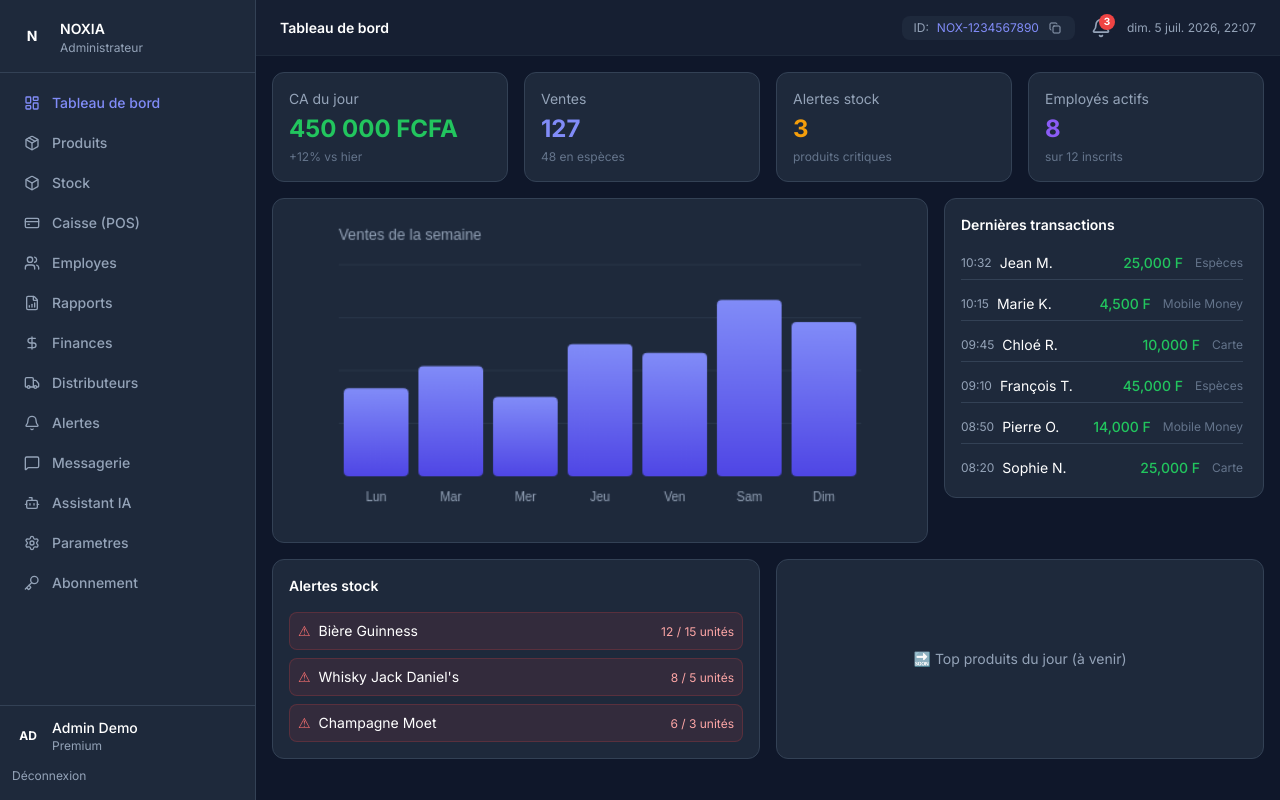
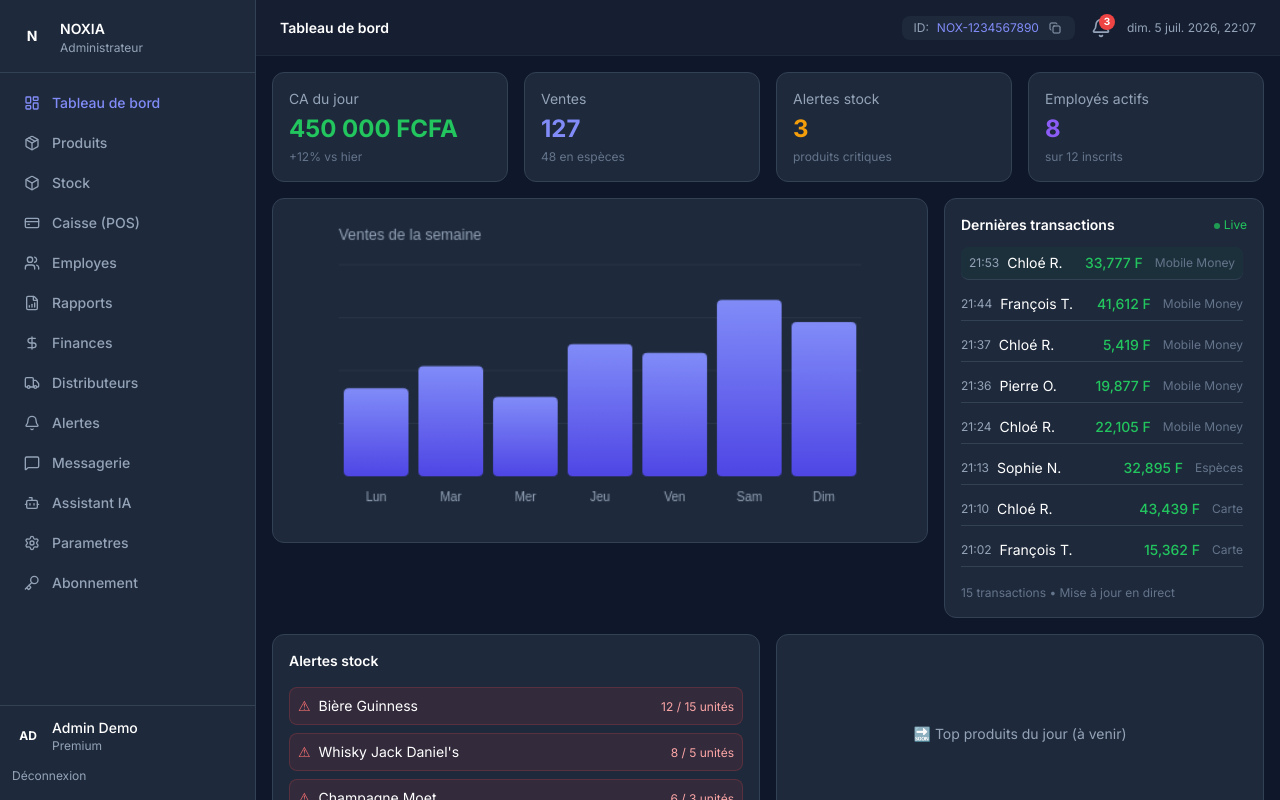
Before and after one commit to AgenxiaOrganization/noxia-frontend, a Next.js app: page /dashboard in a window 1280 px wide. Built offline with nearby package versions, Linux system fonts and the light colour scheme.

Commit message:
fix(dashboard): code unique dans TopBar, KPIs cliquables avec modal, transactions ameliorees

```diff
--- a/src/app/(dashboard)/dashboard/page.tsx
+++ b/src/app/(dashboard)/dashboard/page.tsx
@@ -82,7 +82,7 @@ export default function DashboardPage() {
   <div className="lg:col-span-2">
     <SalesChart />
   </div>
-        <div>
+  <div className="lg:col-span-1">
     <RecentTransactions />
   </div>
 </div>
--- a/src/components/dashboard/RecentTransactions.tsx
+++ b/src/components/dashboard/RecentTransactions.tsx
@@ -1,27 +1,109 @@
-const transactions = [
-  { product: 'Whisky Jack Daniel\'s', amount: 25000, payment: 'Espèces', time: '10:32', employee: 'Jean M.' },
-  { product: 'Bière Castel x3', amount: 4500, payment: 'Mobile Money', time: '10:15', employee: 'Marie K.' },
-  { product: 'Cocktail Mojito x2', amount: 10000, payment: 'Carte', time: '09:45', employee: 'Chloé R.' },
-  { product: 'Champagne Moet', amount: 45000, payment: 'Espèces', time: '09:10', employee: 'François T.' },
-  { product: 'Brochettes Poulet x4', amount: 14000, payment: 'Mobile Money', time: '08:50', employee: 'Pierre O.' },
-  { product: 'Whisky Jack Daniel\'s', amount: 25000, payment: 'Carte', time: '08:20', employee: 'Sophie N.' },
-  { product: 'Cocktail Mojito', amount: 5000, payment: 'Espèces', time: '07:55', employee: 'Jean M.' },
-  { product: 'Bière Guinness x2', amount: 4000, payment: 'Mobile Money', time: '07:30', employee: 'Marie K.' },
-]
+'use client'
+
+import { useState, useEffect, useRef } from 'react'
+
+const mockEmployees = ['Jean M.', 'Marie K.', 'Chloé R.', 'François T.', 'Pierre O.', 'Sophie N.']
+const mockProducts = ['Whisky Jack', 'Bière Castel', 'Cocktail Mojito', 'Champagne Moet', 'Brochettes', 'Burger Classic']
+const mockPayments = ['Espèces', 'Mobile Money', 'Carte']
+
+// Générer une transaction aléatoire
+const generateRandomTransaction = () => {
+  const now = new Date()
+  const time = now.toLocaleTimeString('fr-FR', { hour: '2-digit', minute: '2-digit' })
+  const amount = Math.floor(Math.random() * 45000) + 1500
+  const product = mockProducts[Math.floor(Math.random() * mockProducts.length)]
+  const employee = mockEmployees[Math.floor(Math.random() * mockEmployees.length)]
+  const payment = mockPayments[Math.floor(Math.random() * mockPayments.length)]
+
+  return {
+    product,
+    amount,
+    payment,
+    time,
+    employee,
+    id: Date.now() + Math.random()
+  }
+}
+
+// Générer 15 transactions initiales
+const generateInitialTransactions = () => {
+  const transactions = []
+  for (let i = 0; i < 15; i++) {
+    const t = generateRandomTransaction()
+    const d = new Date()
+    d.setMinutes(d.getMinutes() - Math.floor(Math.random() * 120))
+    t.time = d.toLocaleTimeString('fr-FR', { hour: '2-digit', minute: '2-digit' })
+    transactions.push(t)
+  }
+  return transactions.sort((a, b) => {
+    const [aH, aM] = a.time.split(':').map(Number)
+    const [bH, bM] = b.time.split(':').map(Number)
+    return (bH * 60 + bM) - (aH * 60 + aM)
+  })
+}
 
 export function RecentTransactions() {
+  const [transactions, setTransactions] = useState(generateInitialTransactions)
+  const containerRef = useRef<HTMLDivElement>(null)
+  const [isAtBottom, setIsAtBottom] = useState(true)
+
+  // Ajouter une nouvelle transaction toutes les 3-8 secondes
+  useEffect(() => {
+    const interval = setInterval(() => {
+      const newTransaction = generateRandomTransaction()
+      setTransactions(prev => [newTransaction, ...prev])
+
+      // Limiter à 50 transactions pour éviter de surcharger
+      setTransactions(prev => prev.slice(0, 50))
+    }, 3000 + Math.random() * 5000)
+
+    return () => clearInterval(interval)
+  }, [])
+
+  // Scroll auto si on est en bas
+  useEffect(() => {
+    if (containerRef.current && isAtBottom) {
+      containerRef.current.scrollTop = 0
+    }
+  }, [transactions, isAtBottom])
+
+  const handleScroll = () => {
+    if (containerRef.current) {
+      const { scrollTop } = containerRef.current
+      setIsAtBottom(scrollTop === 0)
+    }
+  }
+
   return (
    <div
-      className="p-4 rounded-xl border flex flex-col h-[300px]"
+  className="p-4 rounded-xl border flex flex-col h-full"
   style={{
     background: '#1e293b',
     borderColor: '#334155'
   }}
 >
-      <h3 className="font-semibold text-sm mb-3 text-white">Dernières transactions</h3>
-      <div className="flex-1 overflow-y-auto space-y-2 pr-1">
+      <div className="flex items-center justify-between mb-3">
+        <h3 className="font-semibold text-sm text-white">Dernières transactions</h3>
+        <span className="text-xs" style={{ color: '#22c55e' }}>
+          <span className="w-1.5 h-1.5 rounded-full inline-block animate-pulse mr-1" style={{ background: '#22c55e' }} />
+          Live
+        </span>
+      </div>
+
+      <div
+        ref={containerRef}
+        onScroll={handleScroll}
+        className="flex-1 overflow-y-auto space-y-2 pr-1"
+        style={{ maxHeight: '330px' }}
+      >
         {transactions.map((t, i) => (
-          <div key={i} className="flex items-center justify-between text-sm py-1.5 border-b" style={{ borderColor: '#334155' }}>
+          <div
+            key={t.id}
+            className={`flex items-center justify-between text-sm py-1.5 border-b transition-all duration-300 ${
+              i === 0 ? 'bg-green-500/5 rounded-lg px-2' : ''
+            }`}
+            style={{ borderColor: '#334155' }}
+          >
             <div className="flex items-center gap-2 min-w-0">
               <span className="text-xs" style={{ color: '#94a3b8' }}>{t.time}</span>
               <span className="text-white truncate">{t.employee}</span>
@@ -33,6 +115,10 @@ export function RecentTransactions() {
           </div>
         ))}
       </div>
+
+      <div className="mt-2 text-xs" style={{ color: '#64748b' }}>
+        {transactions.length} transactions • Mise à jour en direct
+      </div>
     </div>
   )
 }
```
Lines whose indentation alone changed are shown as unchanged.
